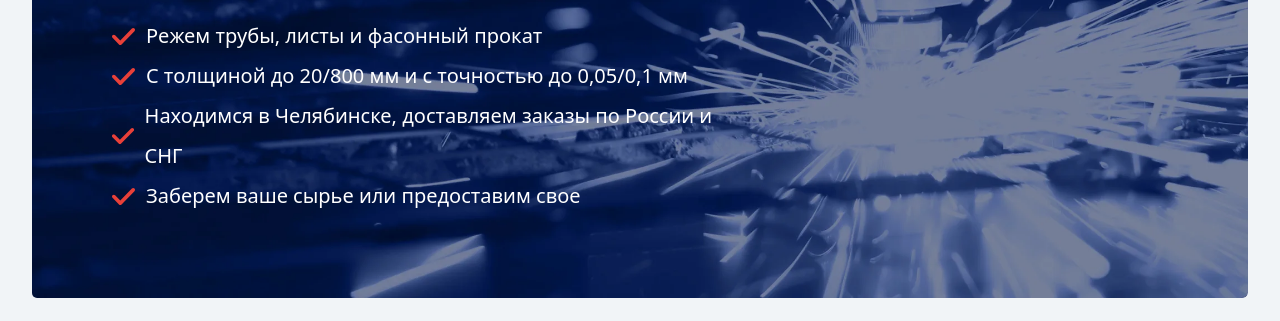
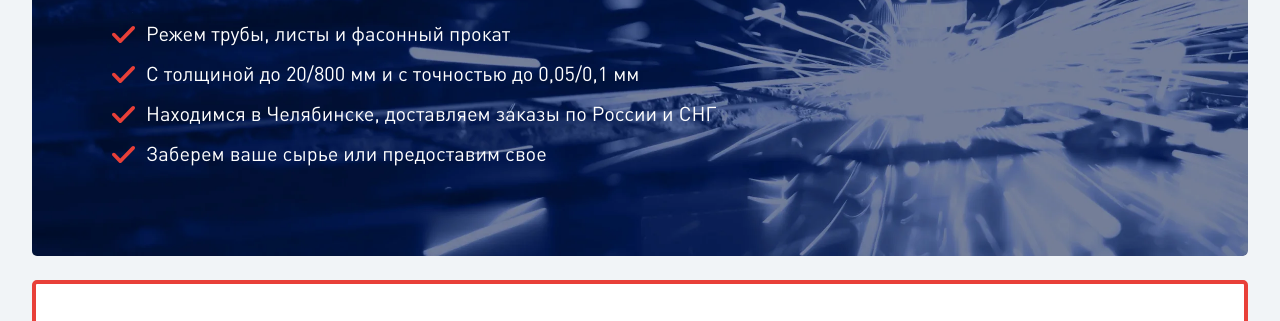
Before and after one commit to test-sharipova/trubanasklade, a plain HTML site: page index.html in a window 1280 px wide. Shown: the part 365-686 px from the top of the page. Drawn offline with nearby package versions, Linux system fonts and the light colour scheme; the site is published under a folder, as on GitHub Pages, so addresses that start at the root find nothing; files whose address does not match are found by name; a web font is replaced by a local one.

Commit message:
add font

```diff
--- a/scss/style.scss
+++ b/scss/style.scss
@@ -7,8 +7,8 @@
     font-style: normal;
     font-weight: 400;
     src: local("DIN Pro"),
-        url("/fonts/dinpro.woff2") format("woff2"),
-        url("/fonts/dinpro.woff") format("woff");
+        url("../fonts/dinpro.woff2") format("woff2"),
+        url("../fonts/dinpro.woff") format("woff");
 }
 
 @font-face {
@@ -16,8 +16,8 @@
     font-style: medium;
     font-weight: 500;
     src: local("DIN Pro"),
-        url("/fonts/dinpro_medium.woff2") format("woff2"),
-        url("/fonts/dinpro_medium.woff") format("woff");
+        url("../fonts/dinpro_medium.woff2") format("woff2"),
+        url("../fonts/dinpro_medium.woff") format("woff");
 }
 
 @font-face {
@@ -25,8 +25,8 @@
     font-style: bold;
     font-weight: 700;
     src: local("DIN Pro"),
-        url("/fonts/dinpro_bold.woff2") format("woff2"),
-        url("/fonts/dinpro_bold.woff") format("woff");
+        url("../fonts/dinpro_bold.woff2") format("woff2"),
+        url("../fonts/dinpro_bold.woff") format("woff");
 }
 
 body {
```
Also changed, not shown: css/style.min.css, 1 other file.
